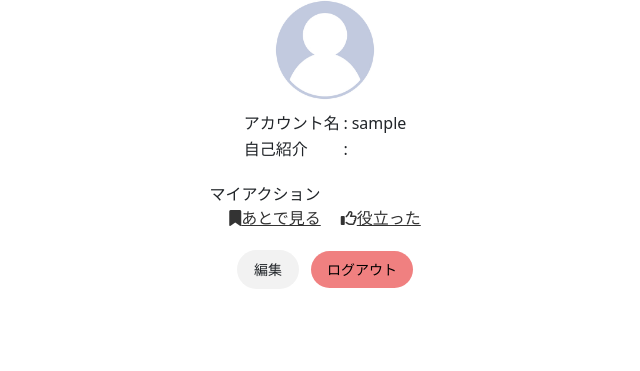
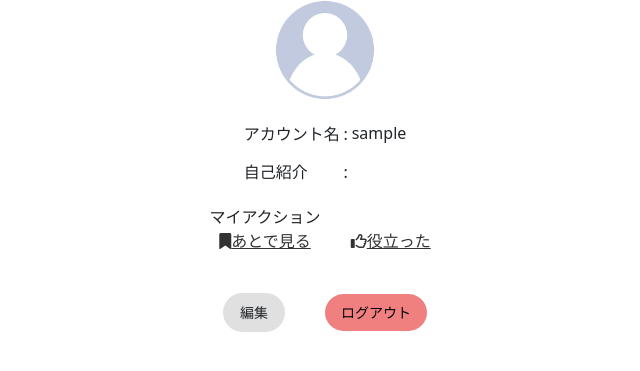
Before and after one commit to reina-nakanishi/TipTree, a Django app: page /accounts/my_page in a window 1280 px wide. Shown: the part 73-444 px from the top of the page, without its empty margins (315-955 px from the left). Run offline with Django 5.2, Linux system fonts and the light colour scheme; the visitor is signed in with stand-in values (Sample User, id 1); data that the repository does not hold is empty.

Commit message:
my_page.cssで見やすくするために間隔を広げたり色を濃くしたりした

```diff
--- a/tiptree_project/static/accounts/css/my_page.css
+++ b/tiptree_project/static/accounts/css/my_page.css
@@ -2,12 +2,24 @@
     width: 100px;
     height: 100px;
     border-radius: 50%;
+    object-fit: cover;
+    object-position: center;
     display: block;
     margin: 0 auto;
   }
 
 .profile-table {
-    margin: 10px auto;
+    margin: 20px auto;
+}
+
+.profile-table td:last-child {
+  max-width: 200px;
+  word-break: break-word;
+  line-height: 1.6;
+}
+
+.profile-table tr + tr td {
+  padding-top: 12px;
 }
 
 .profile-table .label {
@@ -30,7 +42,7 @@
 .my-action {
   display: flex;
   justify-content: center;
-  gap: 20px;
+  gap: 40px;
 }
 
 .my-action a {
@@ -41,21 +53,23 @@
   display: flex;
   justify-content: center;  /* 横中央 */
   align-items: center;      /* 縦中央 */
-  gap: 12px;                /* ボタン同士の間隔 */
-  margin-top: 20px;
+  gap: 40px;                /* ボタン同士の間隔 */
+  margin: 40px;
 }
 
 .btn {
   padding: 8px 16px;
-  background: #f2f2f2;
+  background: #e0e0e0;
   border-radius: 20px;
   font-size: 14px;
   white-space: nowrap;
   transition: 0.2s;
+  text-decoration: none;
+  color: inherit;
 }
 
 .btn:hover {
-  background: #e5e5e5;
+  background: #cfcfcf;
 }
 
 .logout-btn {
```
